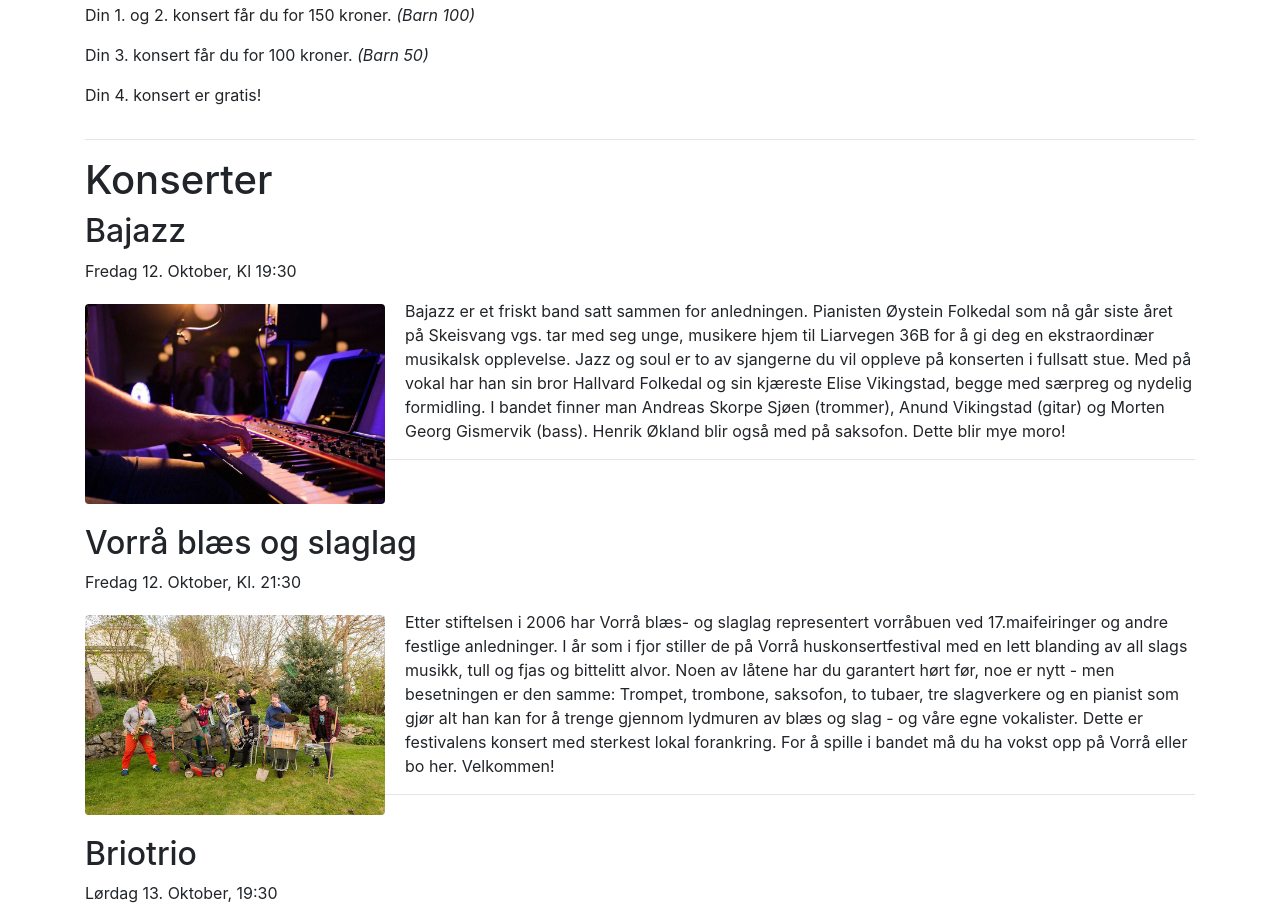
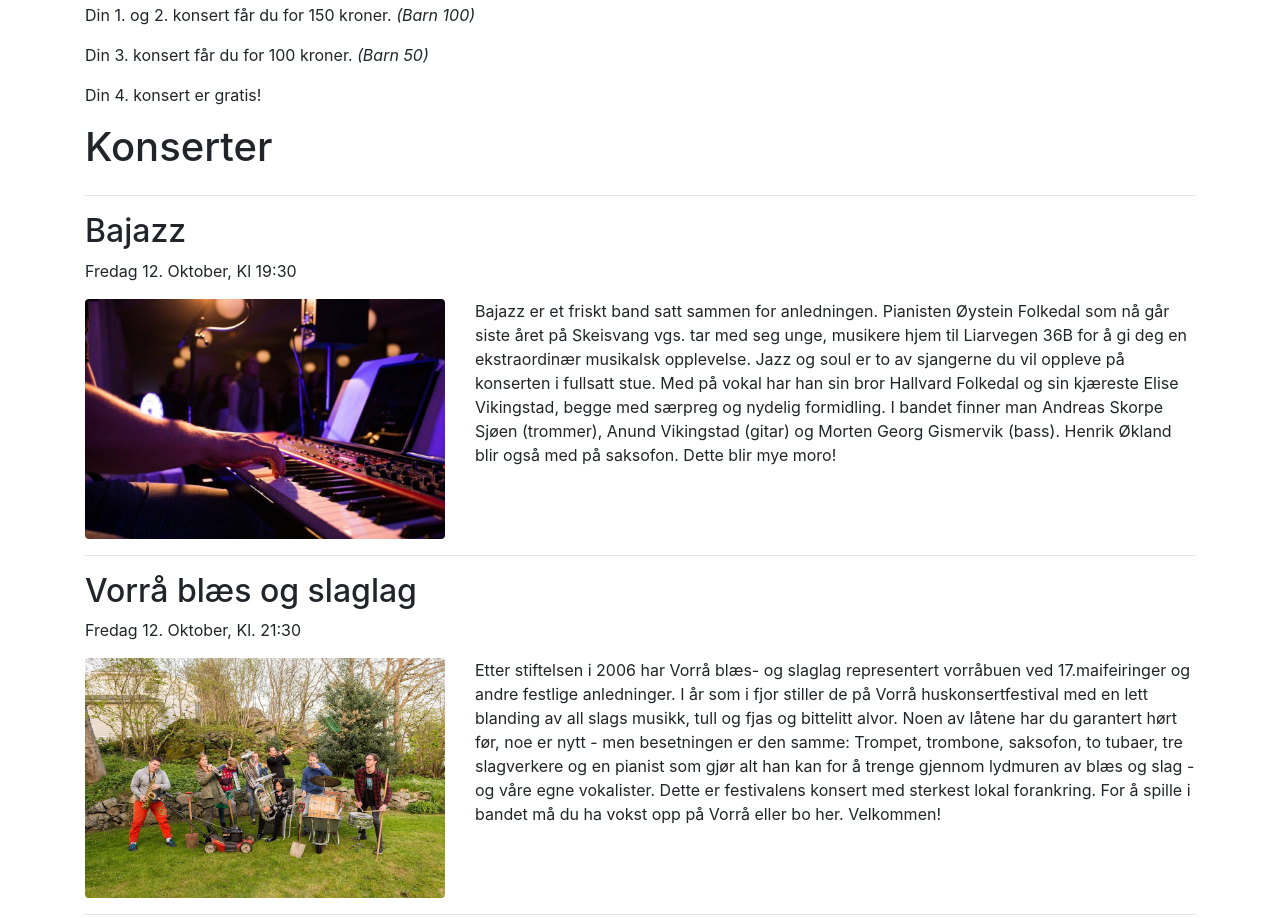
Before and after one commit to SjoenH/vhkf, a plain HTML site: page index.html in a window 1280 px wide. Shown: the part 989-1907 px from the top of the page. Drawn offline with nearby package versions, Linux system fonts and the light colour scheme.

Commit message:
dynamic viewport resizing adjustments

```diff
--- a/index.html
+++ b/index.html
@@ -17,21 +17,13 @@
 
 <body>
 <div class="jumbotron text-center">
-    <div>
-        <img src="./images/icons/logo.svg" style="max-height: 500px;" alt="" srcset="">
-        <h1 class="breakMe">Vorrå Huskonsert<wbr>festival
-        </h1>
-        <p class="lead">12. - 13. Oktober 2018, Vorråfeltet</p>
-    </div>
+    <img src="./images/icons/logo.svg" style="max-height: 500px;" alt="" srcset="">
+    <h1 class="breakMe">Vorrå Huskonsert<wbr>festival
+    </h1>
+    <p class="lead">12. - 13. Oktober 2018, Vorråfeltet</p>
 </div>
 
 <div class="container bg-light text-center rounded pb-4 pt-4">
-    <!--<h1>Billettslipp: 1. Oktober</h1>-->
-    <!--<div>-->
-    <!--<h2>Er du fra Vorrå?</h2>-->
-    <!--<p>-->
-    <!--Da har du førsterett på billetter frem til 1. Oktober.-->
-    <!--</p>-->
     <h1>
         Reserver dine billetter
         på <a href="http://app.vhkf.no">app.vhkf.no</a>
@@ -39,42 +31,23 @@
     <p class="pt-3">Du kan også ringe eller sende en melding til Arne på mob. <a href="tel:+4741104852">411 04
         852</a> så
         ordner han det for deg.</p>
-    <!--<a href="http://app.vhkf.no">-->
-    <!--<button type="button" class="btn btn-primary">app.vhkf.no</button>-->
-    <!--</a>-->
-    <!--</div>-->
 </div>
-<!--<div class="container"-->
 <div class="container d-flex flex-column pt-4">
-    <!--<div class="container">-->
-    <!--<h1>Billetter</h1>-->
-    <!--</div>-->
     <div>
         <h2>Priser</h2>
         <p>Din 1. og 2. konsert får du for 150 kroner. <i>(Barn 100)</i></p>
         <p>Din 3. konsert får du for 100 kroner. <i>(Barn 50)</i></p>
         <p>Din 4. konsert er gratis!</p>
     </div>
-    <div>
-        <!--<h2>Hvordan få tak i billetter?</h2>-->
-        <!--<p>Billettene slippes for alle 1. Oktober.</p>-->
-        <!--<p>Dersom du bor på Vorrå kan du reservere billetter via lenken under.</p>-->
-        <!--<a href="https://app.vhkf.no">-->
-        <!--<button class="btn btn-primary">Reserver billetter</button>-->
-        <!--</a>-->
-        <!--<p class="pt-3">Du kan også ringe eller sende en melding til Arne på mob. <a href="tel:+4741104852">411 04-->
-        <!--852</a> så-->
-        <!--ordner han det for deg.</p>-->
-        <hr>
-    </div>
 </div>
 
 <div class="container d-flex flex-column">
     <h1>Konserter</h1>
     <div>
+        <hr>
         <h2>Bajazz</h2>
         <p>Fredag 12. Oktober, Kl 19:30</p>
-        <img src="./images/bajazz.jpg" alt="" class="rounded">
+        <img src="./images/bajazz.jpg" alt="">
         <p>
             Bajazz er et friskt band satt sammen for anledningen. Pianisten Øystein Folkedal som nå går siste året
             på Skeisvang vgs. tar med seg unge, musikere hjem til Liarvegen 36B for å gi deg en ekstraordinær
@@ -83,16 +56,16 @@
             nydelig formidling. I bandet finner man Andreas Skorpe Sjøen (trommer), Anund Vikingstad (gitar) og
             Morten Georg Gismervik (bass). Henrik Økland blir også med på saksofon. Dette blir mye moro!
         </p>
-        <hr>
     </div>
 
     <div>
+        <hr>
         <h2>
             Vorrå blæs og slaglag
         </h2>
         <p> Fredag 12. Oktober, Kl. 21:30 </p>
         <img src="./images/vbs.jpg"
-             alt="" class="rounded">
+             alt="">
         <p>
             Etter stiftelsen i 2006 har Vorrå blæs- og slaglag representert vorråbuen ved 17.maifeiringer og
             andre
@@ -106,15 +79,15 @@
             festivalens konsert med sterkest lokal forankring. For å spille i bandet må du ha vokst opp på Vorrå
             eller bo her. Velkommen!
         </p>
-        <hr>
     </div>
 
     <div>
+        <hr>
         <h2>Briotrio</h2>
         <p> Lørdag 13. Oktober, 19:30</p>
         <p>Vorråvegen 27, 4265 Håvik</p>
         <img src="./images/briotrio.jpg"
-             class="rounded"/>
+        />
         <p>
             «Briotrio» er en moderne jazztrio med base i Bergen som har spilt sammen siden 2015. De spiller egne
             komposisjoner med røtter i jazztradisjonen. Låtene handler blant annet om å komme i tide, å huske å
@@ -129,16 +102,16 @@
             «Vakkert, lekent og oppmuntrende. Sann musikkglede og -nytelse»,
             Ellen McKibben
         </p>
-        <hr>
     </div>
 
     <div>
+        <hr>
         <h2>
             Musikalfortellinger med Solveig Andsnes
         </h2>
         <p>Lørdag 13. Oktober, Kl. 21:30</p>
         <img src="./images/solveig.jpg"
-             alt="" class="rounded">
+             alt="">
         <p>
             Lørdag kveld byr Solveig Andsnes (vokal) og Øystein Folkedal (piano) på et utvalg gode sanger og
             historier fra musikalsjangeren. Solveig har sunget i mange musikaler og på denne konserten vil du få
@@ -152,7 +125,6 @@
     </div>
 
 </div>
-</div>
 
 </body>
 
--- a/style.css
+++ b/style.css
@@ -1,12 +1,18 @@
-body > div.flex-column > div > img {
-    margin-right: 20px;
-    margin-bottom: 20px;
-    margin-top: 5px;
-    float: left;
-    width: 90%;
-    max-width: 300px;
+
+
+@media only screen and (max-width: 768px) {
+    body > div.flex-column > div > img {
+        width: 100%;
+        margin-right: 30px;
+        border-radius: 4px;
+    }
 }
 
-body {
-    min-width: available;
+@media only screen and (min-width: 768px) {
+    body > div.flex-column > div > img {
+        float: left;
+        width: 360px;
+        margin-right: 30px;
+        border-radius: 4px;
+    }
 }
```
